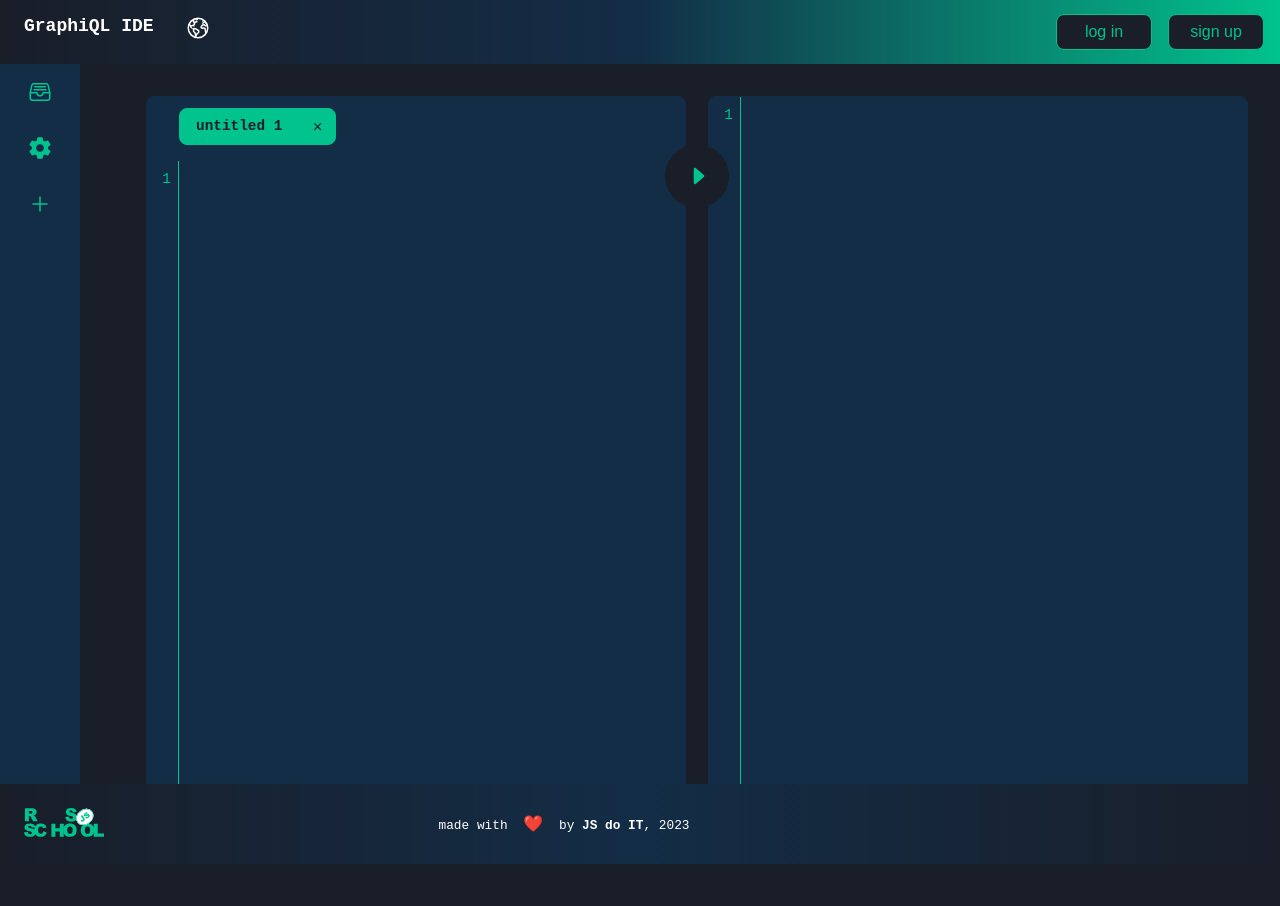
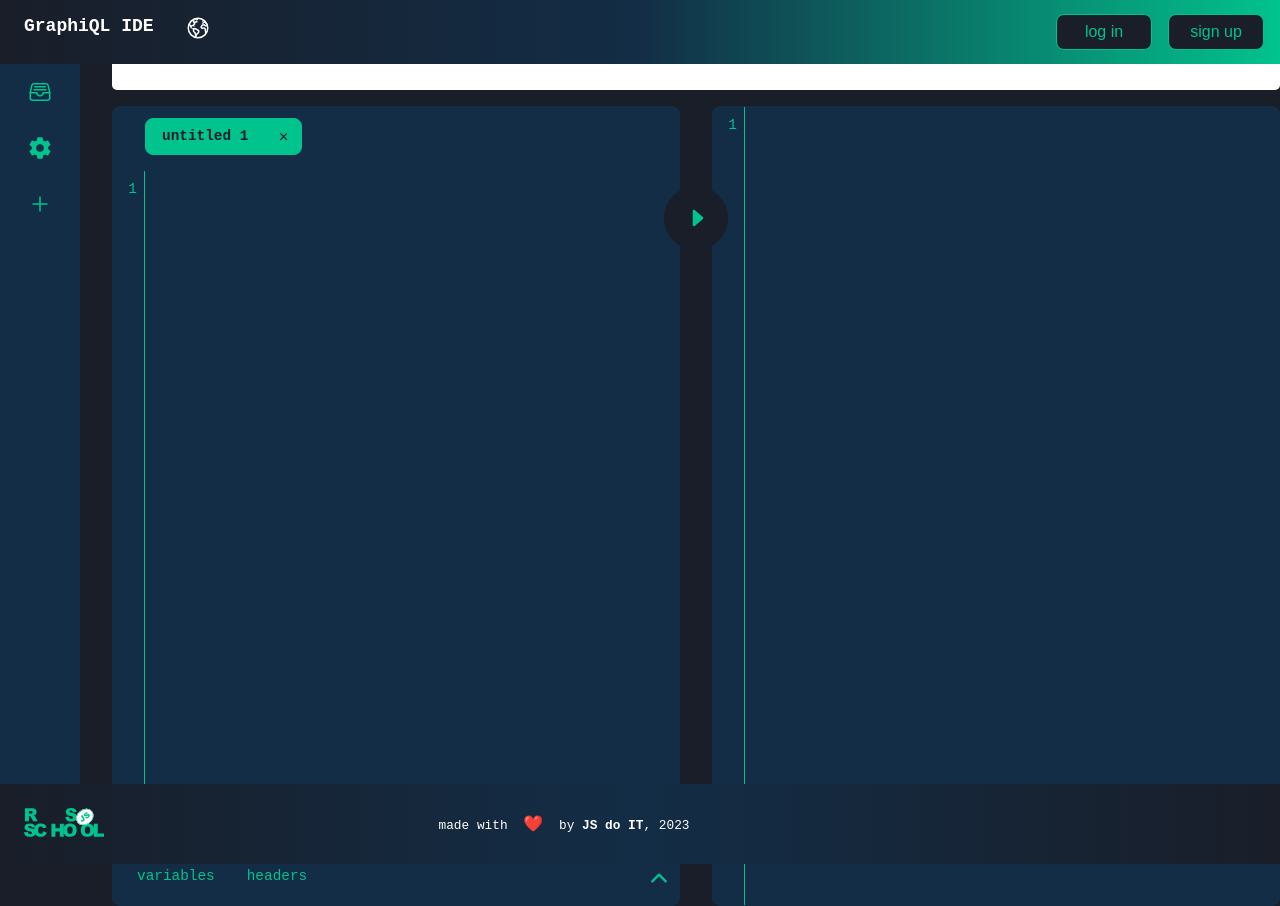
Before and after one commit to xu69ux/graphiql-app, a React (Vite) app: page /graphiql in a window 1280 px wide. Before the commit the page ends 866 px from the top, so only its background shows below. Built offline with nearby package versions, Linux system fonts and the light colour scheme; no server answers; some icons are missing.

Commit message:
fix: styles for Documentation and GraphiQLPage

```diff
--- a/src/components/Endpoint.tsx
+++ b/src/components/Endpoint.tsx
@@ -2,11 +2,11 @@ import { FC } from 'react';
 
 import '@styles/Endpoint.css';
 
-interface IendpointProps {
+interface IEndpointProps {
   endpointValue: string;
 }
 
-const Endpoint: FC<IendpointProps> = ({ endpointValue }) => {
+export const Endpoint: FC<IEndpointProps> = ({ endpointValue }) => {
   return (
     <div className='endpoint'>
       <label className='label' htmlFor='endpoint'>
@@ -24,5 +24,3 @@ const Endpoint: FC<IendpointProps> = ({ endpointValue }) => {
     </div>
   );
 };
-
-export default Endpoint;
--- a/src/components/index.ts
+++ b/src/components/index.ts
@@ -7,3 +7,4 @@ export { EditorTab } from './EditorTab';
 export { Documentation } from './Documentation';
 export { PasswordValidIndicator } from './PasswordValidIndicator';
 export { FallBackUI } from './FallBackUI';
+export { Endpoint } from './Endpoint';
--- a/src/pages/GraphiQLPage.tsx
+++ b/src/pages/GraphiQLPage.tsx
@@ -1,5 +1,10 @@
 import { useState } from 'react';
-import { EditorWindow, EditorTab, Documentation } from '../components';
+import {
+  EditorWindow,
+  EditorTab,
+  Documentation,
+  Endpoint,
+} from '../components';
 
 import {
   IoSettingsSharp,
@@ -10,7 +15,6 @@ import {
 } from 'react-icons/io5';
 
 import '@styles/GraphiQLPage.css';
-import { graphqlRequest } from '../utils/graphqlApi';
 
 interface IEditorTab {
   id: number;
@@ -25,6 +29,7 @@ export const GraphiQLPage = () => {
   const [isDocumentationOpen, setIsDocumentationOpen] = useState(false);
   const [variables, setVariables] = useState('');
   const [viewer, setViewer] = useState('');
+  const [endpoint, setEndpoint] = '';
 
   const updateData = (data: string) => {
     setTabs((prevTabs) =>
@@ -86,8 +91,11 @@ export const GraphiQLPage = () => {
   return (
     <div className='container'>
       <div className='sidebar'>
+        <div className='sidebar-wrap'>
           <IoFileTrayFullOutline
-          className={`sidebar-icon docs ${isDocumentationOpen ? 'active' : ''}`}
+            className={`sidebar-icon docs ${
+              isDocumentationOpen ? 'active' : ''
+            }`}
             onClick={toggleDocumentation}
             title='show documentation'
           />
@@ -99,6 +107,9 @@ export const GraphiQLPage = () => {
           />
         </div>
         <Documentation isDocumentationOpen={isDocumentationOpen} />
+      </div>
+      <div className='container-wrap'>
+        <Endpoint endpointValue={endpoint} />
         <div className='container code'>
           <div className='editor'>
             <div className='tab-names'>
@@ -153,5 +164,6 @@ export const GraphiQLPage = () => {
           </div>
         </div>
       </div>
+    </div>
   );
 };
--- a/src/styles/Documentation.css
+++ b/src/styles/Documentation.css
@@ -1,5 +1,4 @@
 .documentation {
-  visibility: hidden;
   display: flex;
   flex-direction: column;
   justify-content: flex-start;
@@ -12,7 +11,6 @@
   height: 100%;
   max-width: 0;
   width: 20rem;
-  padding: 1rem;
   transform: scaleX(0);
   transform-origin: left;
   transition:
@@ -22,7 +20,6 @@
 }
 
 .documentation.open {
-  visibility: visible;
   transform: scaleX(1);
   transition:
     transform 0.2s ease-out,
@@ -53,6 +50,7 @@
 .documentation-container {
   text-align: left;
   width: 100%;
+  padding: 1rem;
 }
 
 .documentation-back {
--- a/src/styles/GraphiQLPage.css
+++ b/src/styles/GraphiQLPage.css
@@ -1,20 +1,25 @@
 .container {
   display: flex;
-  flex-direction: row;
   justify-content: flex-start;
+  gap: 2rem;
   align-items: center;
   background-color: var(--dark);
   height: 100vh;
-  width: 100vw;
+}
+
+.container-wrap {
+  display: flex;
+  flex-direction: column;
+  gap: 1rem;
+  width: 100%;
 }
 
 .container.code {
   position: relative;
   display: flex;
-  flex-direction: row;
   background-color: var(--dark);
   height: 100%;
-  padding: 2rem;
+  padding: 0;
   justify-content: space-between;
   align-items: flex-start;
 }
@@ -76,6 +81,15 @@
 }
 
 .sidebar {
+  display: flex;
+  justify-content: flex-start;
+  align-items: center;
+  background-color: var(--blue);
+  height: 100%;
+  min-width: 5rem;
+}
+
+.sidebar-wrap {
   display: flex;
   flex-direction: column;
   justify-content: flex-start;
```
Lines whose indentation alone changed are shown as unchanged.
